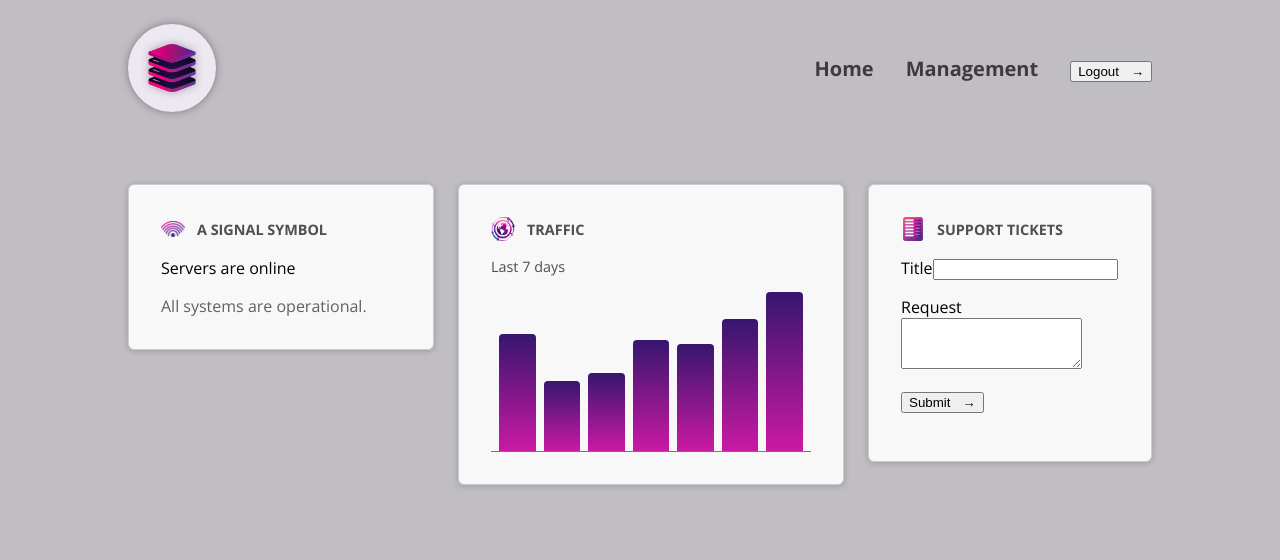
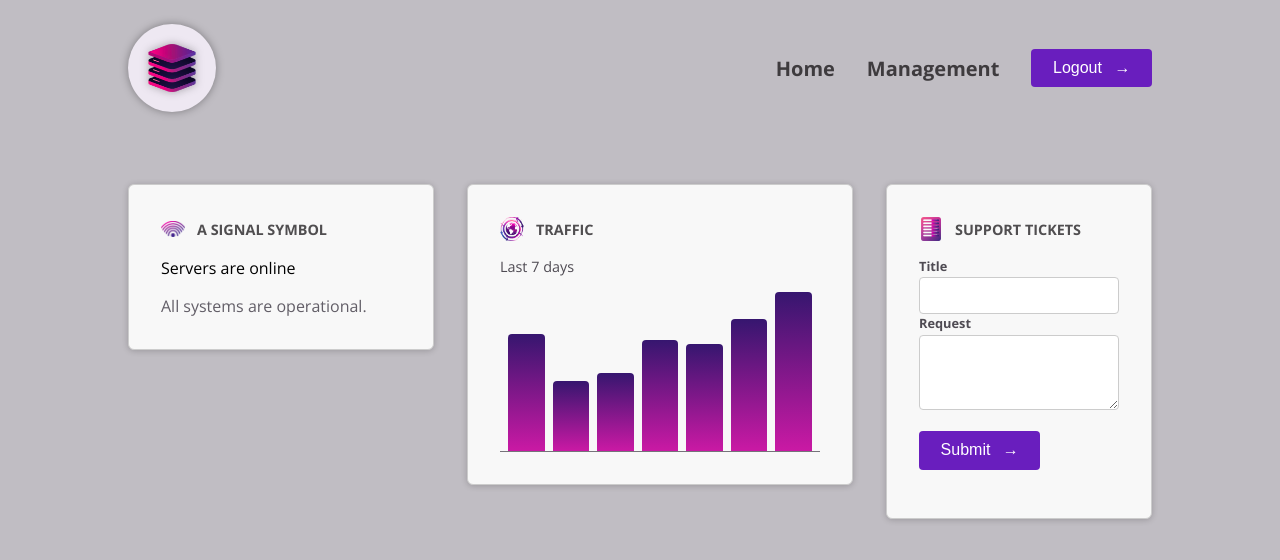
Before and after one commit to DMGsilverfish/angular-stats-dashboard-app, an Angular app: page / in a window 1280 px wide. Shown: the top 560 px of the page. Built offline with nearby package versions, Linux system fonts and the light colour scheme.

Commit message:
Start of Host Elements v113

```diff
--- a/src/app/dashboard/tickets/new-tickets/new-tickets.component.html
+++ b/src/app/dashboard/tickets/new-tickets/new-tickets.component.html
@@ -1,8 +1,8 @@
 <form>
-    <app-control label="Title">
+    <app-control class="control" label="Title">
         <input name="title" id="title" />
     </app-control>
-    <app-control label="Request">
+    <app-control class="control" label="Request">
         <textarea name="request" id="request" rows="3"></textarea>
     </app-control>
     <p>
--- a/src/app/shared/button/button.component.css
+++ b/src/app/shared/button/button.component.css
@@ -1,4 +1,4 @@
-button {
+:host {
   display: inline-block;
   padding: 0.65rem 1.35rem;
   border-radius: 0.25rem;
@@ -10,7 +10,7 @@ button {
   border: none;
 }
 
-button:hover {
+:host:hover {
   background-color: #551b98;
 }
 
@@ -20,6 +20,6 @@ button:hover {
   transition: transform 0.2s ease-in-out;
 }
 
-button:hover .icon {
+:host:hover .icon {
   transform: translateX(4px);
 }
--- a/src/app/shared/button/button.component.ts
+++ b/src/app/shared/button/button.component.ts
@@ -1,7 +1,7 @@
 import { Component } from '@angular/core';
 
 @Component({
-  selector: 'button[appButton]',
+  selector: 'button[appButton], a[appButton]',
   standalone: true,
   imports: [],
   templateUrl: './button.component.html',
--- a/src/app/shared/control/control.component.html
+++ b/src/app/shared/control/control.component.html
@@ -1,4 +1,3 @@
-<p>
+
     <label>{{ label }}</label>
     <ng-content select="input, textarea"></ng-content>
-</p>
--- a/src/app/shared/control/control.component.ts
+++ b/src/app/shared/control/control.component.ts
@@ -1,11 +1,13 @@
-import { Component, Input } from '@angular/core';
+
+import { Component, Input, ViewEncapsulation } from '@angular/core';
 
 @Component({
   selector: 'app-control',
   standalone: true,
   imports: [],
   templateUrl: './control.component.html',
-  styleUrl: './control.component.css'
+  styleUrl: './control.component.css',
+  encapsulation: ViewEncapsulation.None
 })
 export class ControlComponent {
   @Input({required: true}) label!: string;
```
Also changed, not shown: 1 other file (tests, documents, lock files or other folders).
